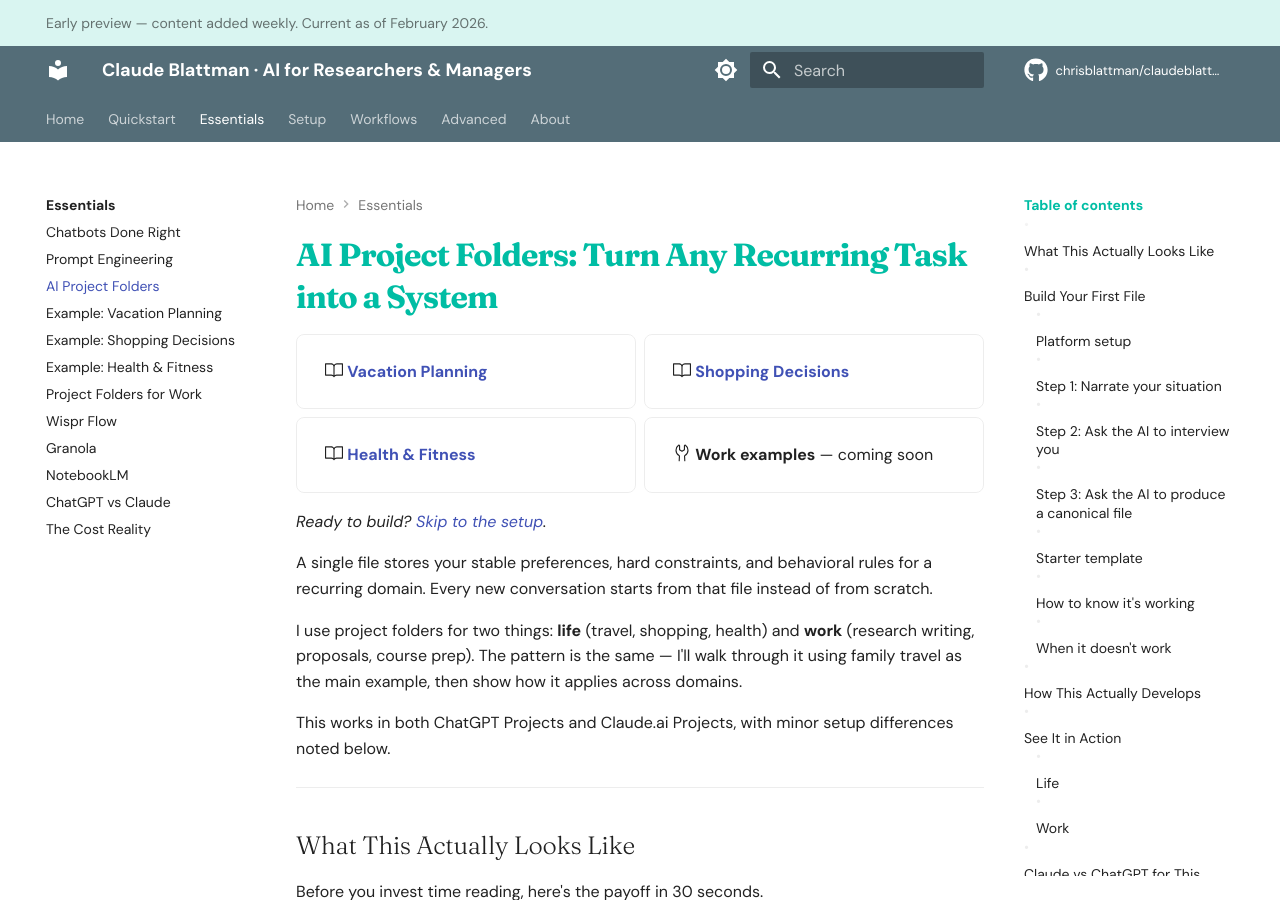
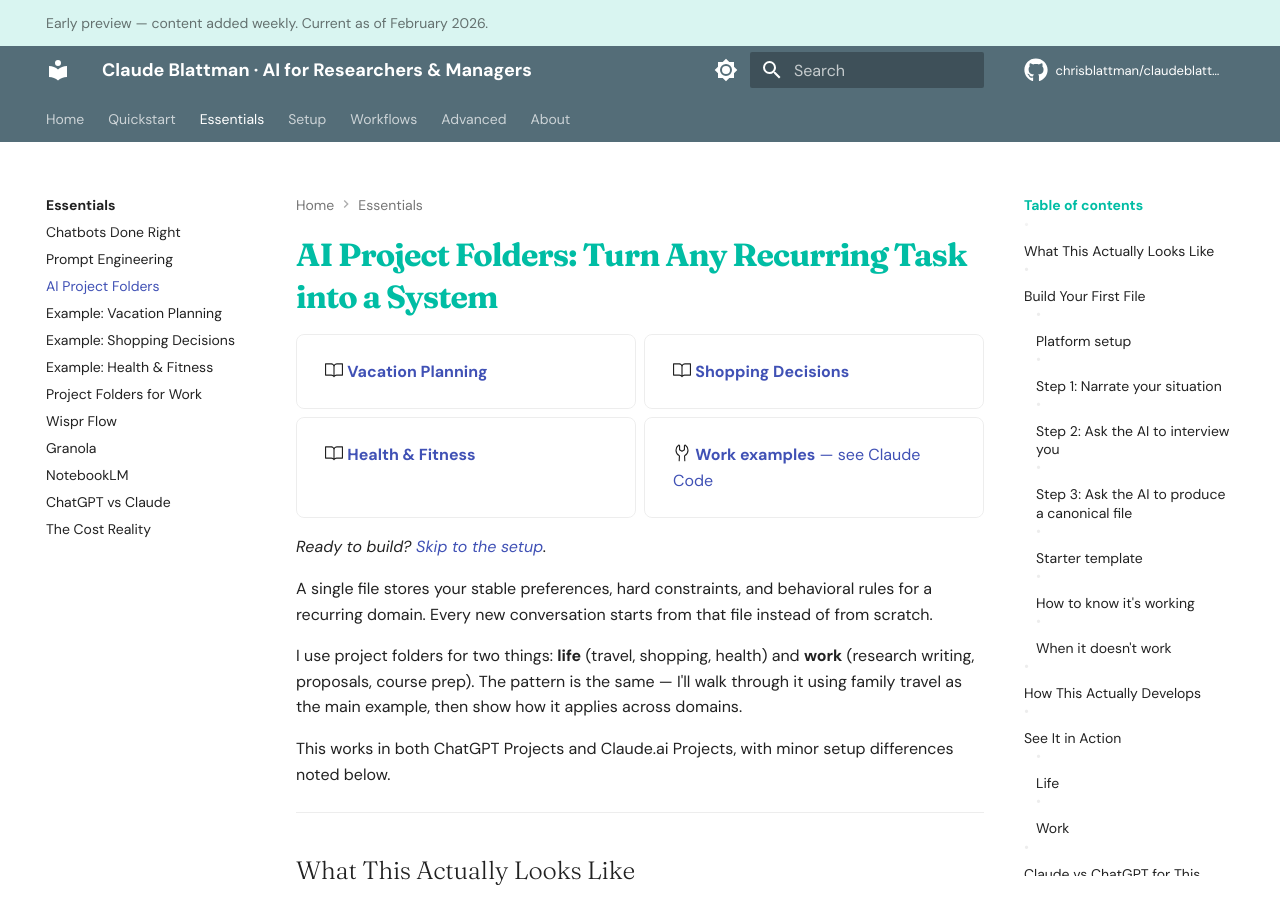
Before and after one commit to XiongfeiLi6/claudeblattman, an MkDocs documentation site: the page built from docs/essentials/project-folders.md, in a window 1280 px wide and 900 px high. Built offline with MkDocs 1.6.1 and Material for MkDocs 9.7.7, drawn with Linux system fonts in a browser that asks for light colours; comment, search, counter and statistics services are not loaded.

Commit message:
Link work examples card to Claude Code setup page
Co-Authored-By: Claude Opus 4.6 <noreply@anthropic.com>

```diff
--- a/docs/essentials/project-folders.md
+++ b/docs/essentials/project-folders.md
@@ -5,8 +5,7 @@
 -   :octicons-book-24: [**Vacation Planning**](folders/vacation.md)
 -   :octicons-book-24: [**Shopping Decisions**](folders/shopping.md)
 -   :octicons-book-24: [**Health & Fitness**](folders/health.md)
--   <!-- TODO: Replace with real links when work examples are published. Review by 2026-04-01. -->
-    :octicons-tools-24: **Work examples** — coming soon
+-   :octicons-tools-24: [**Work examples** — see Claude Code](../setup/index.md)
 
 </div>
 
```
